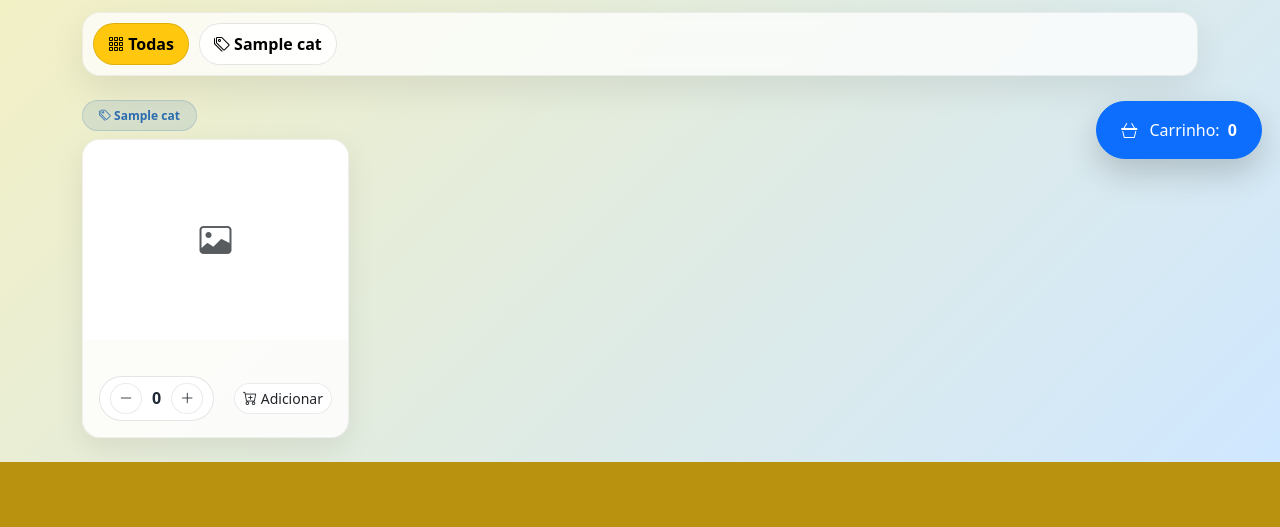
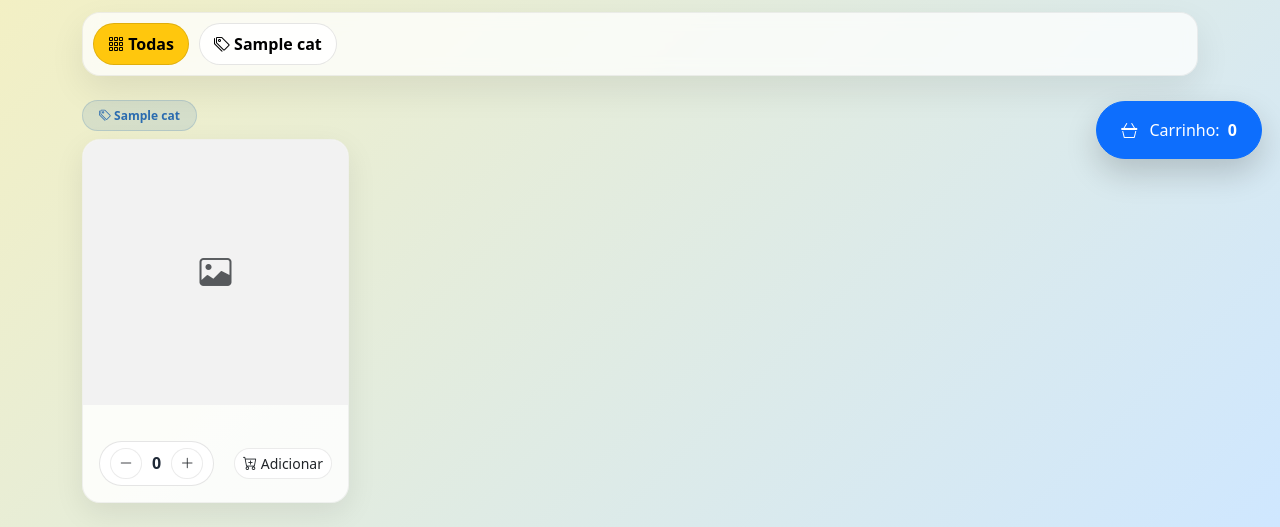
Before and after one commit to gabrieldigitalsales-del/distribuidorabebidas, a Python web app: template templates/index.html in a window 1280 px wide. Shown: the part 623-1150 px from the top of the page. Before the commit the page ends 1085 px from the top, so only its background shows below. Run offline with Jinja, Linux system fonts and the light colour scheme; the template is opened without the code that fills it: most values are stand-ins (such as "Sample title", 1, 10 or a date in 2020).

Commit message:
Update index.html

```diff
--- a/templates/index.html
+++ b/templates/index.html
@@ -127,12 +127,25 @@
     background: rgba(255,255,255,.85);
     border: 1px solid rgba(0,0,0,.05);
   }
-  .nc-img{
-    width:100%;
-    height:180px;
-    object-fit:cover;
-    display:block;
-    background:#f2f2f2;
+
+  /* ===== IMAGEM DO PRODUTO (QUADRADA + MOSTRA INTEIRA) ===== */
+  .nc-media{
+    width: 100%;
+    aspect-ratio: 1 / 1;     /* quadrado */
+    overflow: hidden;
+    background: #f2f2f2;
+    display: flex;
+    align-items: center;
+    justify-content: center;
+  }
+
+  .nc-media img{
+    width: 100%;
+    height: 100%;
+    display: block;
+    object-fit: contain;      /* >>> mostra a imagem inteira (sem cortar) */
+    object-position: center;
+    background: #f2f2f2;
   }
 
   .qty-pill{
@@ -199,7 +212,6 @@
 
   /* ===== 2 produtos por linha no celular ===== */
   @media (max-width: 576px){
-    .nc-img{ height: 145px; }
     .product-section{ --bs-gutter-x: .65rem; --bs-gutter-y: .65rem; }
     .nc-card .p-3{ padding: .75rem !important; }
     .qty-pill{ gap: 8px; padding: 6px 8px; }
@@ -212,7 +224,6 @@
     .hero-sub{ font-size: 1.05rem; }
     .hero-top{ left: 16px; top: 14px; }
     .hero-logo{ width:82px; height:82px; }
-    .nc-img{ height: 160px; }
     .cat-bar{ top: 62px; }
   }
 </style>
@@ -277,10 +288,13 @@
                data-cat="{{ cat|e }}"
                data-name="{{ (p.name ~ ' ' ~ p.description ~ ' ' ~ p.category)|lower }}">
             <div class="nc-card h-100">
+
               {% if p.image_url %}
-                <img class="nc-img" src="{{ p.image_url }}" alt="{{ p.name }}">
+                <div class="nc-media">
+                  <img src="{{ p.image_url }}" alt="{{ p.name }}">
+                </div>
               {% else %}
-                <div class="nc-img d-flex align-items-center justify-content-center">
+                <div class="nc-media">
                   <i class="bi bi-image text-muted" style="font-size:2rem;"></i>
                 </div>
               {% endif %}
```
